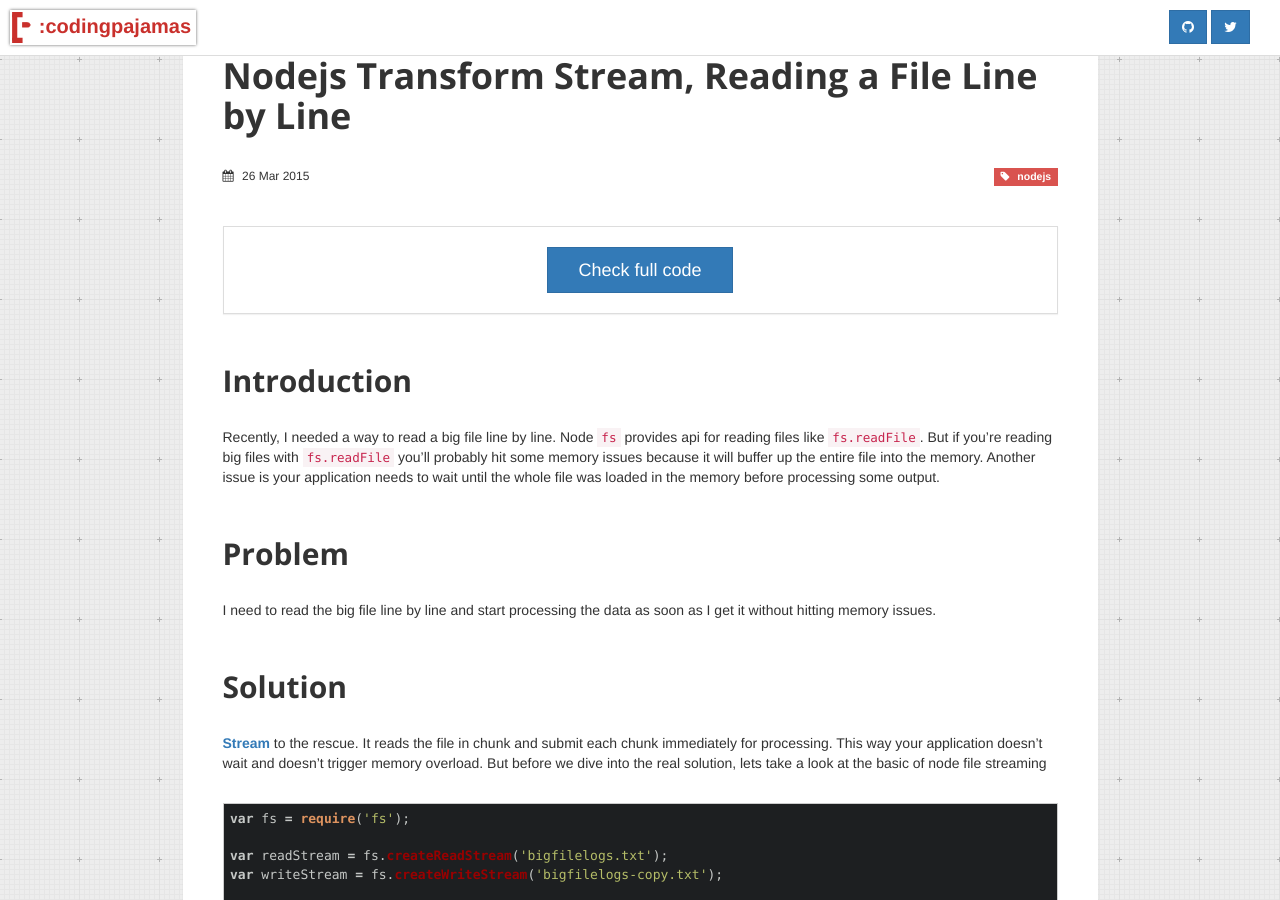
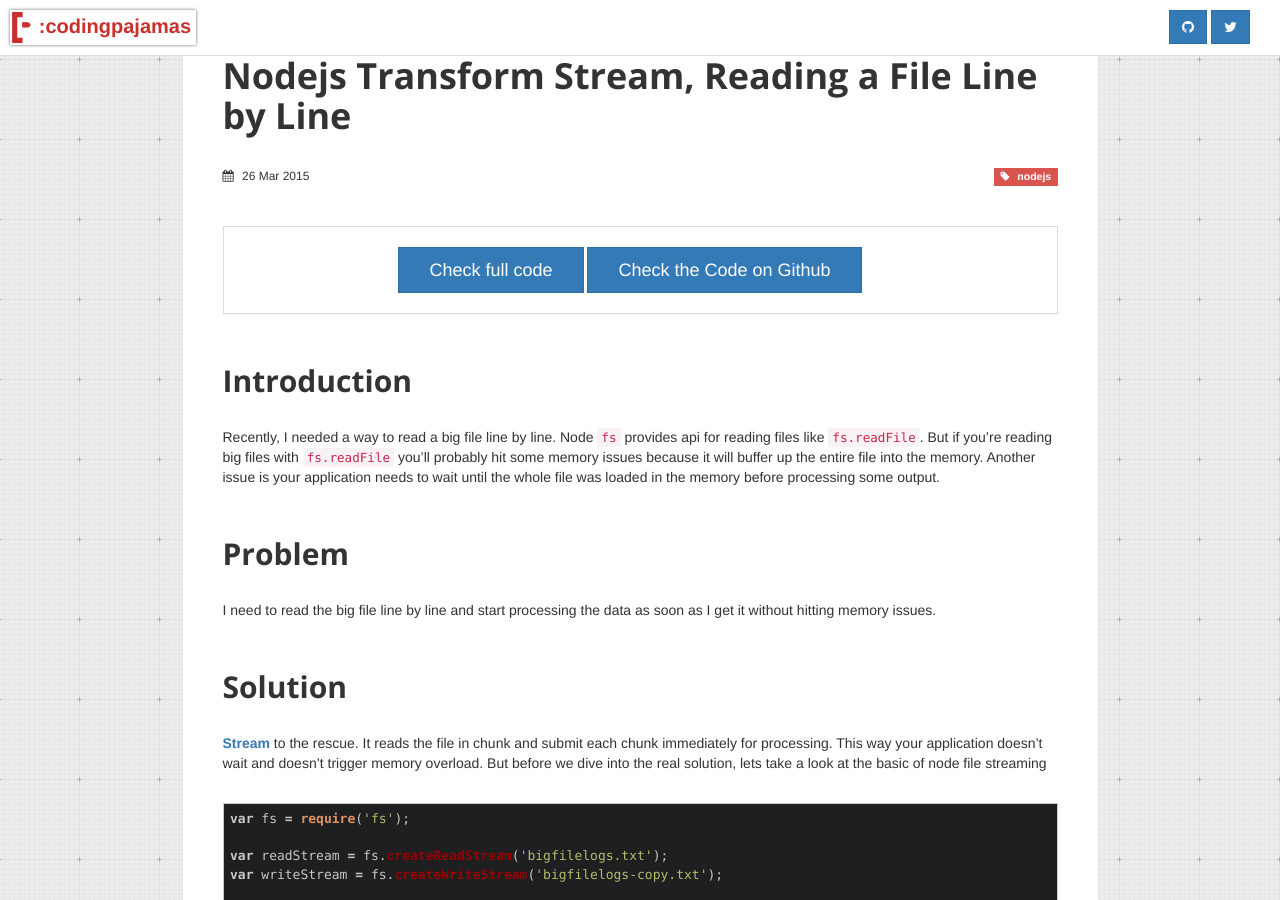
Before and after one commit to codingpajamas/codingpajamas.github.io, a Jekyll site: the page built from _posts/2015-03-26-nodejs-transform-stream.md, in a window 1280 px wide and 900 px high, scrolled down 501 px. Built offline with Jekyll 4.4.1, drawn with Linux system fonts in a browser that asks for light colours; some web fonts are replaced.

Commit message:
adding a github button on node stream post

```diff
--- a/_posts/2015-03-26-nodejs-transform-stream.md
+++ b/_posts/2015-03-26-nodejs-transform-stream.md
@@ -9,7 +9,7 @@ status: published
 
 
 {:.text-center.panel.panel-default.padTB20}
-[Check full code](#the-full-code){:.btn.btn-primary.btn-lg.padLR30}
+[Check full code](#the-full-code){:.btn.btn-primary.btn-lg.padLR30} [Check the Code on Github](https://github.com/codingpajamas/Nodejs-Stream-Transform){:.btn.btn-primary.btn-lg.padLR30.mr20}{:target="new"}
 
 ## Introduction
 
```
